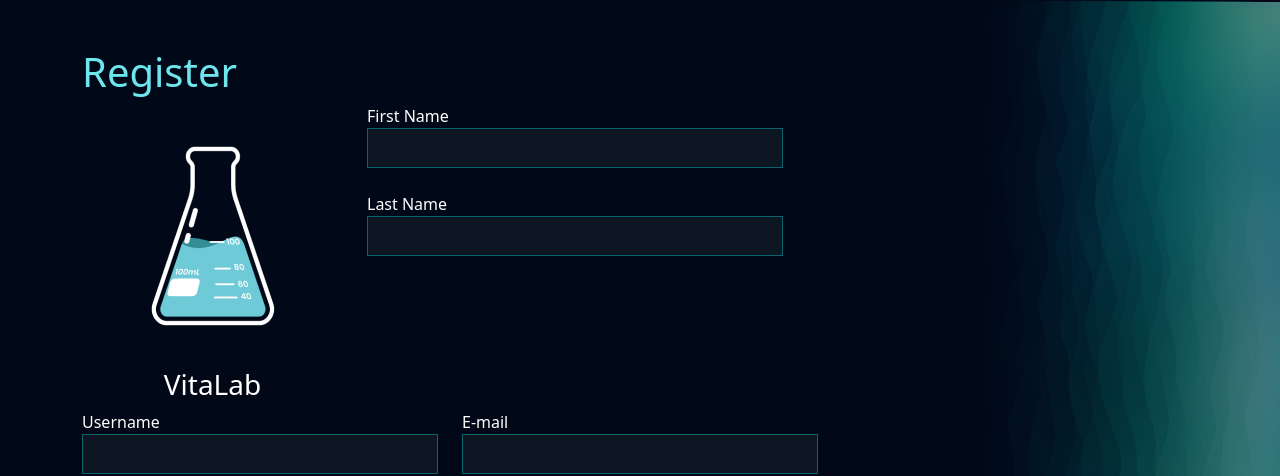
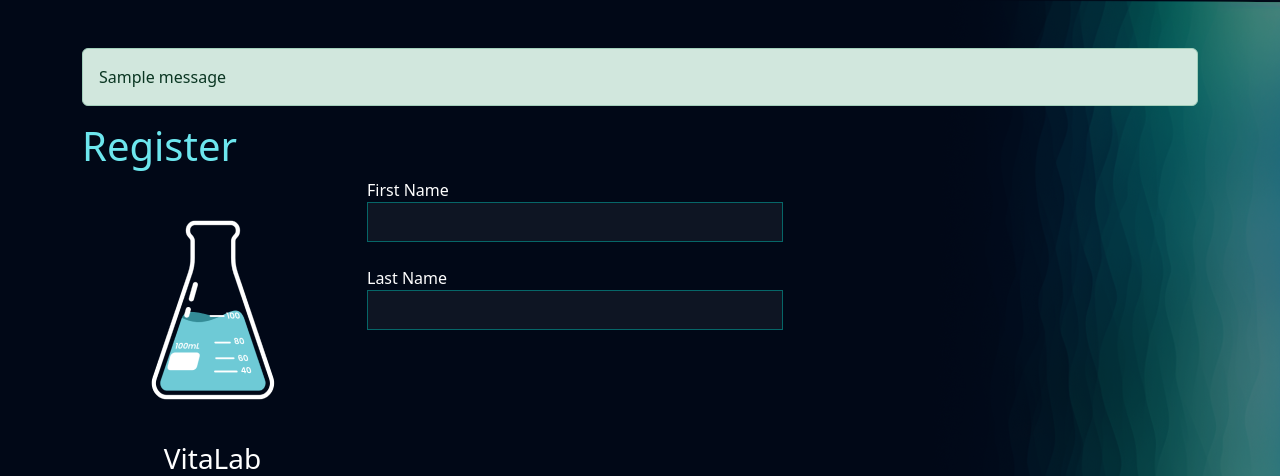
Before and after one commit to jonascarvalh/psw-vitalab, a Django app: page /users/register/ in a window 1280 px wide. Shown: the top 476 px of the page. Run offline with Django 4.2, Linux system fonts and the light colour scheme; tables that the repository leaves empty hold one stand-in row (values such as "Sample post"); one stand-in notice (Sample message) is shown.

Commit message:
setup info messages

```diff
--- a/users/templates/register.html
+++ b/users/templates/register.html
@@ -13,6 +13,13 @@
     <br>
     <br>
     <div class="container">
+        {% if messages %}
+            {% for message in messages %}
+            <div class="alert {{message.tags}}">
+                {{message}}
+            </div>
+            {% endfor %}
+        {% endif %}
         <h3 class="font-destaque">Register</h3>
 
         <div class="row">
--- a/users/views.py
+++ b/users/views.py
@@ -1,7 +1,8 @@
 from django.shortcuts import render, redirect
 from django.http import HttpResponse
 from django.contrib.auth.models import User
-
+from django.contrib.messages import constants
+from django.contrib import messages
 # Create your views here.
 def register(request):
     if request.method == "GET":
@@ -15,9 +16,19 @@ def register(request):
         confirm_password = request.POST.get('confirm_password')
 
         if password != confirm_password:
+            messages.add_message(
+                request,
+                constants.ERROR,
+                "The passwords don't equals!"
+            )
             return redirect('/users/register')
 
         if len(password) < 6:
+            messages.add_message(
+                request,
+                constants.ERROR,
+                "Your passwords must be longer than 6 digits!"
+            )
             return redirect('/users/register')
 
         try:
@@ -28,6 +39,17 @@ def register(request):
                 email=email,
                 password=password,
             )
+            messages.add_message(
+                request,
+                constants.SUCCESS,
+                "Account registered!"
+            )
         except:
+            messages.add_message(
+                request,
+                constants.ERROR,
+                "Error in our system!"
+            )
             return redirect('/users/register')
-        return HttpResponse('Passou!')
+
+        return redirect('/users/register')
```
Also changed, not shown: vitalab/settings.py (+12 -0 lines).
